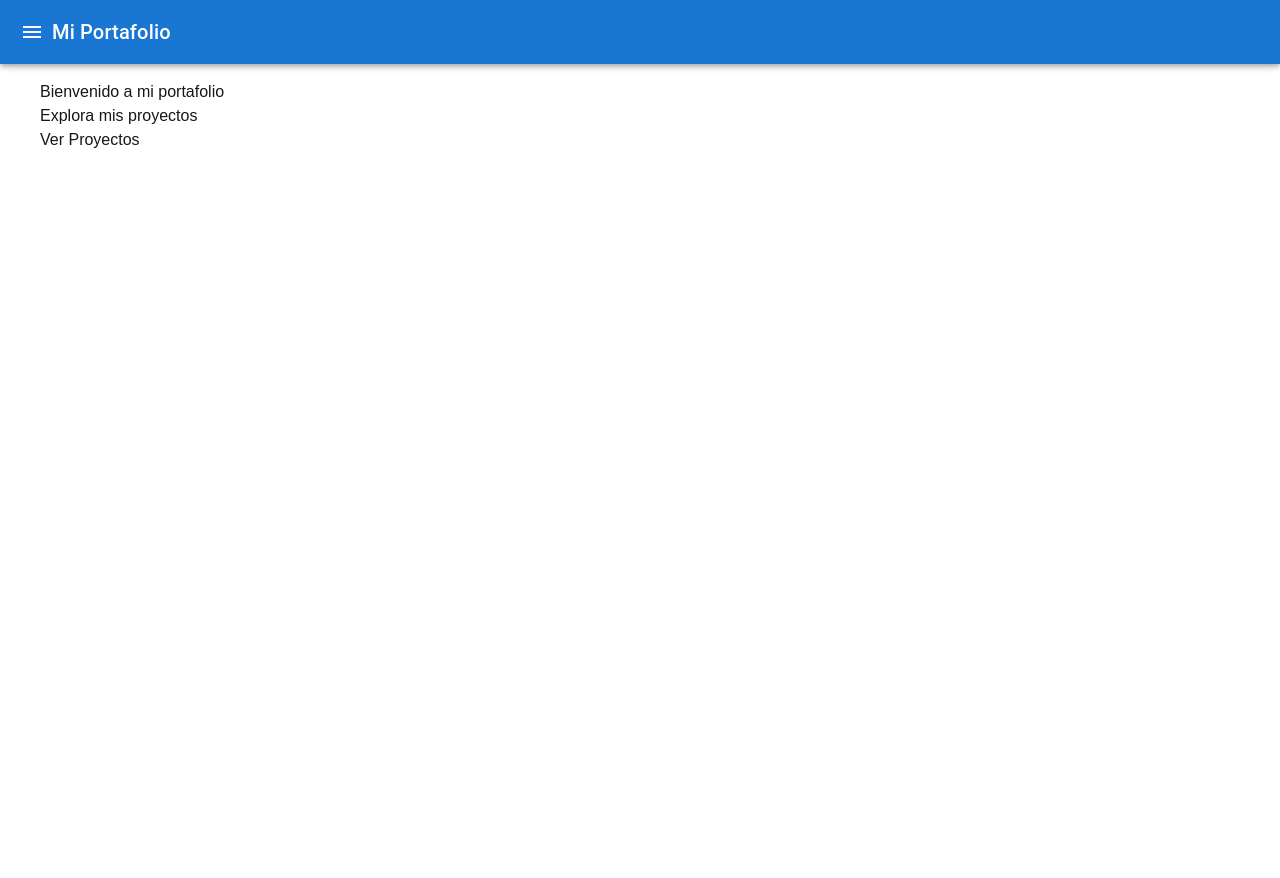
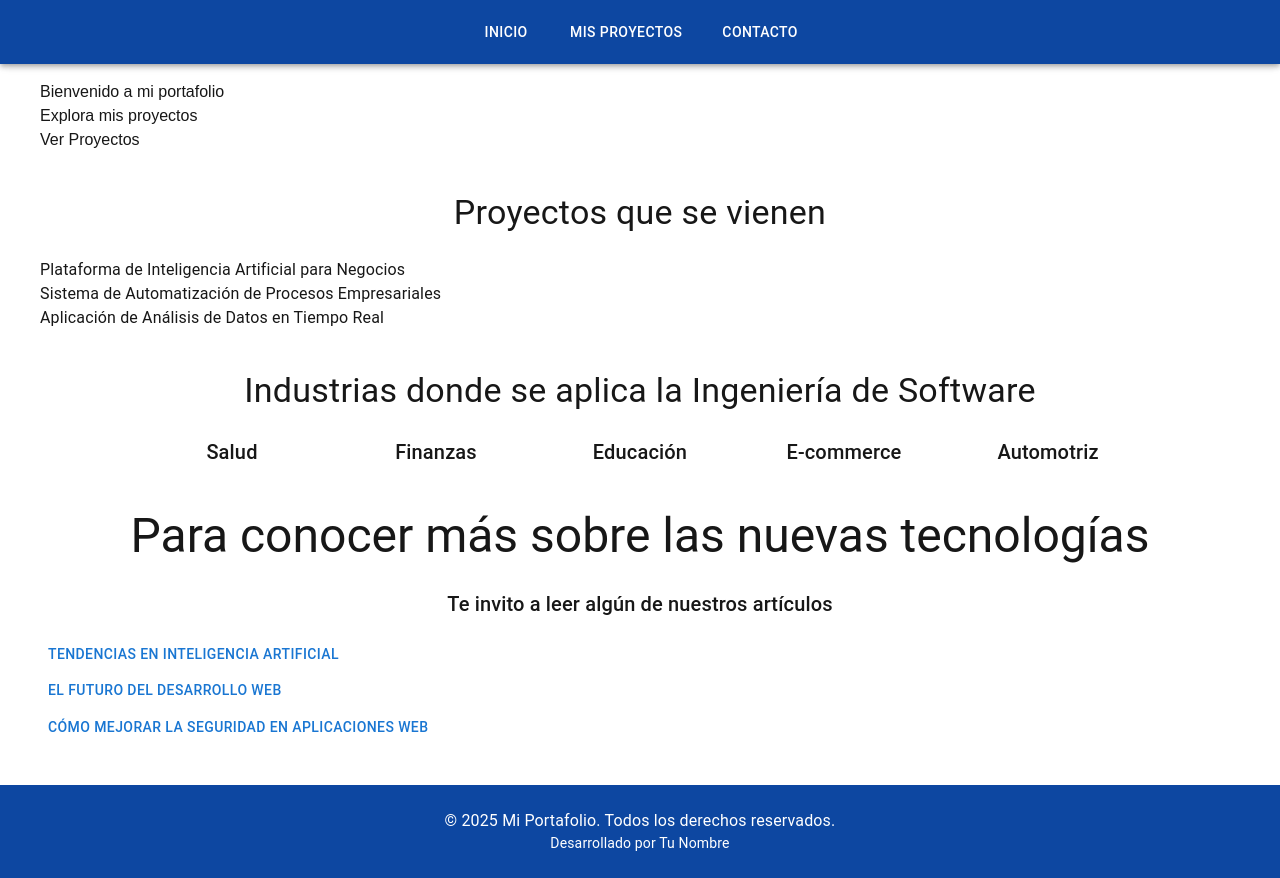
Before and after one commit to totonunez/mi-portafolio, a Next.js app: page / in a window 1280 px wide. Before the commit the page ends 800 px from the top, so only its background shows below. Built offline with nearby package versions, Linux system fonts and the light colour scheme.

Commit message:
add new request about landingpage

```diff
--- a/package.json
+++ b/package.json
@@ -13,6 +13,7 @@
     "@emotion/styled": "^11.14.0",
     "@mui/icons-material": "^6.4.6",
     "@mui/material": "^6.4.6",
+    "font-awesome": "^4.7.0",
     "next": "15.2.1",
     "react": "^19.0.0",
     "react-dom": "^19.0.0"
--- /dev/null
+++ b/src/app/components/Footer.tsx
@@ -0,0 +1,19 @@
+import { Box, Container, Typography, Link } from "@mui/material";
+
+export default function Footer() {
+  return (
+    <Box component="footer" sx={{ backgroundColor: "#0D47A1", color: "white", py: 3, mt: 4 }}>
+      <Container maxWidth="lg" sx={{ textAlign: "center" }}>
+        <Typography variant="body1">
+          © {new Date().getFullYear()} Mi Portafolio. Todos los derechos reservados.
+        </Typography>
+        <Typography variant="body2">
+          Desarrollado por{" "}
+          <Link href="https://tuportafolio.com" color="inherit" underline="hover">
+            Tu Nombre
+          </Link>
+        </Typography>
+      </Container>
+    </Box>
+  );
+}
--- a/src/app/components/Navbar.js
+++ /dev/null
@@ -1,62 +0,0 @@
-"use client";
-
-import { useState } from "react";
-import {
-  AppBar,
-  Toolbar,
-  IconButton,
-  Typography,
-  Drawer,
-  List,
-  ListItem,
-  ListItemButton,
-  ListItemIcon,
-  ListItemText,
-} from "@mui/material";
-import { Menu, Home, Work, ContactMail } from "@mui/icons-material";
-import Link from "next/link";
-
-export default function Navbar() {
-  const [open, setOpen] = useState(false);
-
-  const toggleDrawer = (state) => () => {
-    setOpen(state);
-  };
-
-  const menuItems = [
-    { text: "Inicio", icon: <Home />, link: "/" },
-    { text: "Proyectos", icon: <Work />, link: "/proyectos" },
-    { text: "Contacto", icon: <ContactMail />, link: "/contacto" },
-
-  ];
-
-  return (
-    <>
-      {/* Navbar Superior */}
-      <AppBar position="fixed" sx={{ backgroundColor: "#1976d2" }}>
-        <Toolbar>
-          <IconButton edge="start" color="inherit" onClick={toggleDrawer(true)}>
-            <Menu />
-          </IconButton>
-          <Typography variant="h6" sx={{ flexGrow: 1 }}>
-            Mi Portafolio
-          </Typography>
-        </Toolbar>
-      </AppBar>
-
-      {/* Menú Lateral */}
-      <Drawer anchor="left" open={open} onClose={toggleDrawer(false)}>
-        <List sx={{ width: 250 }}>
-          {menuItems.map((item) => (
-            <ListItem key={item.text} disablePadding>
-              <ListItemButton component={Link} href={item.link}>
-                <ListItemIcon>{item.icon}</ListItemIcon>
-                <ListItemText primary={item.text} />
-              </ListItemButton>
-            </ListItem>
-          ))}
-        </List>
-      </Drawer>
-    </>
-  );
-}
--- /dev/null
+++ b/src/app/components/Navbar.tsx
@@ -0,0 +1,19 @@
+import { AppBar, Toolbar, Box, Button, Container } from "@mui/material";
+import Link from "next/link";
+
+export default function Navbar() {
+  return (
+    <AppBar position="fixed" sx={{ backgroundColor: "#0D47A1" }}> {/* Azul oscuro */}
+      <Toolbar>
+        {/* Contenedor centrado con los botones */}
+        <Container sx={{ display: "flex", justifyContent: "center" }}>
+          <Box sx={{ display: "flex", gap: 3 }}>
+            <Button color="inherit" component={Link} href="/">Inicio</Button>
+            <Button color="inherit" component={Link} href="/proyectos">Mis Proyectos</Button>
+            <Button color="inherit" component={Link} href="/contacto">Contacto</Button>
+          </Box>
+        </Container>
+      </Toolbar>
+    </AppBar>
+  );
+}
--- /dev/null
+++ b/src/app/contacto/page.tsx
@@ -0,0 +1,74 @@
+// src/components/Contact.tsx
+import React from 'react';
+
+const Contact: React.FC = () => {
+  const buttonStyle = {
+    padding: '10px 20px',
+    margin: '5px',
+    fontSize: '16px',
+    cursor: 'pointer',
+    borderRadius: '5px',
+    border: '1px solid #ccc',
+    backgroundColor: '#f0f0f0',
+    textDecoration: 'none',
+    display: 'inline-block',
+  };
+  const LinkedinStyle = {
+    padding: '10px 20px',
+    margin: '5px',
+    fontSize: '16px',
+    cursor: 'pointer',
+    borderRadius: '5px',
+    border: '1px solid #0077b5', // Color de LinkedIn
+    backgroundColor: '#0077b5', // Color de LinkedIn
+    color: '#fff', // Texto blanco
+    display: 'inline-flex',
+    alignItems: 'center',
+    textDecoration: 'none',
+    transition: 'all 0.3s ease',
+  };
+  const iconStyle = {
+    marginRight: '8px',
+    fontSize: '18px', // Tamaño del ícono
+  };
+
+  return (
+    <div style={{ padding: '20px', fontFamily: 'Arial, sans-serif' }}>
+      <h2>Contact Information</h2>
+      <ul style={{ listStyleType: 'none', padding: 0, display:'flex' }}>
+        <li>
+          <a
+            href="https://www.linkedin.com/in/cristobalnunezvera/"
+            target="_blank"
+            rel="noopener noreferrer"
+            style={LinkedinStyle}
+          >
+            <i className="fa fa-linkedin" style={iconStyle}></i>LinkedIn
+          </a>
+        </li>
+        <li>
+          <a
+            href="https://github.com/totonunez"
+            target="_blank"
+            rel="noopener noreferrer"
+            style={buttonStyle}
+          >
+            GitHub
+          </a>
+        </li>
+        <li>
+          <a href="mailto:cristobalnunezvera@gmail.com" style={buttonStyle}>
+            Correo
+          </a>
+        </li>
+        <li>
+          <a href="tel:+56990369590" style={buttonStyle}>
+            Teléfono celular
+          </a>
+        </li>
+      </ul>
+    </div>
+  );
+};
+
+export default Contact;
--- a/src/app/layout.tsx
+++ b/src/app/layout.tsx
@@ -3,13 +3,22 @@
 import "./globals.css";
 import Navbar from "./components/Navbar";
 import Container from "./components/Container";
+import Footerr from "./components/Footer";
+import Head from "next/head";
 
 export default function RootLayout({ children }: { children: React.ReactNode }) {
   return (
     <html lang="es">
+      <Head>
+        <link
+          rel="stylesheet"
+          href="https://cdnjs.cloudflare.com/ajax/libs/font-awesome/5.15.4/css/all.min.css"
+        />
+      </Head>
       <body>
-        <Navbar />
+        <Navbar/>
         <Container>{children}</Container>
+        <Footerr></Footerr>
       </body>
     </html>
   );
--- a/src/app/page.tsx
+++ b/src/app/page.tsx
@@ -1,4 +1,24 @@
+"use client";
+import {  Button, Typography, Box, Grid} from "@mui/material";
 import Link from "next/link";
+
+// Importamos el archivo JSON
+import industriasData from '../data/industrias.json';
+
+const futurosProyectos = [
+  "Plataforma de Inteligencia Artificial para Negocios",
+  "Sistema de Automatización de Procesos Empresariales",
+  "Aplicación de Análisis de Datos en Tiempo Real"
+];
+
+const industrias = industriasData;
+
+const blogPosts = [
+  { titulo: "Tendencias en Inteligencia Artificial", link: "#" },
+  { titulo: "El futuro del desarrollo web", link: "#" },
+  { titulo: "Cómo mejorar la seguridad en aplicaciones web", link: "#" }
+];
+
 
 export default function Home() {
   return (
@@ -6,6 +26,43 @@ export default function Home() {
       <h1>Bienvenido a mi portafolio</h1>
       <p>Explora mis proyectos</p>
       <Link href="/proyectos">Ver Proyectos</Link>
+            {/* Sección de Proyectos que se vienen */}
+      <Box my={5}>
+        <Typography variant="h4" textAlign="center" mb={3}>Proyectos que se vienen</Typography>
+        <ul>
+          {futurosProyectos.map((proyecto, index) => (
+            <li key={index}><Typography variant="body1">{proyecto}</Typography></li>
+          ))}
+        </ul>
+      </Box>
+
+      {/* Sección de Industrias */}
+      <Box my={5}>
+        <Typography variant="h4" textAlign="center" mb={3}>Industrias donde se aplica la Ingeniería de Software</Typography>
+        <Grid container spacing={3} justifyContent="center">
+          {industrias.map((industria, index) => (
+            <Grid item key={index} xs={6} sm={4} md={2}>
+              <Typography variant="h6" textAlign="center">{industria}</Typography>
+            </Grid>
+          ))}
+        </Grid>
+      </Box>
+
+      {/* Sección de Blog */}
+      <Box my={5}>
+        <Typography variant="h3" textAlign="center" mb={3}>Para conocer más sobre las nuevas tecnologías</Typography>
+        <Typography variant="h6" textAlign="center" mb={2}> Te invito a leer algún de nuestros artículos</Typography>
+
+        <ul>
+          {blogPosts.map((post, index) => (
+            <li key={index}>
+              <Link href={post.link} passHref>
+                <Button variant="text" color="primary">{post.titulo}</Button>
+              </Link>
+            </li>
+          ))}
+        </ul>
+      </Box>
     </div>
   );
 }
--- a/src/app/proyectos/page.tsx
+++ b/src/app/proyectos/page.tsx
@@ -1,8 +1,8 @@
 "use client";
 
 import { Typography } from "@mui/material";
+import proyectos from "../../data/proyectos.json";
 import ProyectoCard from "../components/ProyectoCard";
-import proyectos from "../../data/proyectos.json";
 
 export default function ProyectosPage() {
     return (
--- /dev/null
+++ b/src/data/blogs.json
@@ -0,0 +1,14 @@
+[
+    {
+        "titulo": "Tendencias en Inteligencia Artificial",
+        "link": "#"
+    },
+    {
+        "titulo": "El futuro del desarrollo web",
+        "link": "#"
+    },
+    {
+        "titulo": "Cómo mejorar la seguridad en aplicaciones web",
+        "link": "#"
+    }
+]
--- /dev/null
+++ b/src/data/industrias.json
@@ -0,0 +1,7 @@
+[
+    "Salud",
+    "Finanzas",
+    "Educación",
+    "E-commerce",
+    "Automotriz"
+]
```
Also changed, not shown: 1 other file (tests, documents, lock files or other folders).
